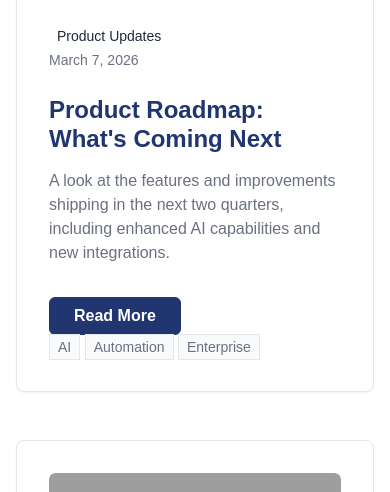
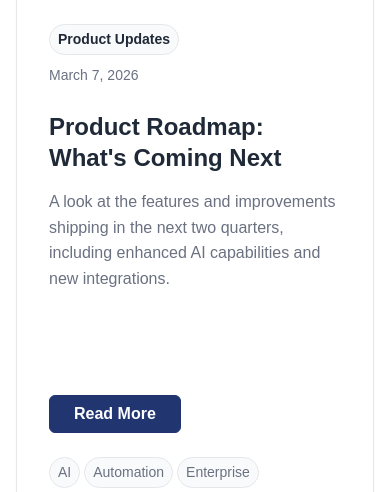
Before and after one commit to MansiChavda87/beyondcode, a Django app: page /blog/ in a window 390 px wide. Shown: the part 1200-1692 px from the top of the page. Run offline with Django 5.2, Linux system fonts and the light colour scheme; data comes from the database, SQL or seed files in the repository; grey boxes are pictures that could not be loaded.

Commit message:
Blog List Page design is done.

```diff
--- a/beyondcode_project/marketing/templates/marketing/blog/list.html
+++ b/beyondcode_project/marketing/templates/marketing/blog/list.html
@@ -45,8 +45,10 @@
         <section class="blog-posts">
             <div class="container section-padding bg-background">
                 {% if page_obj %}
+                    <div class="row blog-grid">
                         {% for post in page_obj %}
-                        <article class="post-card feature-card">
+                            <div class="col-lg-4 col-md-6 col-sm-12">
+                                <article class="post-card feature-card h-100">
                                     <div class="post-image">
                                         {% if post.featured_image %}
                                             <img src="{{ post.featured_image }}" alt="{{ post.title }}" class="card-img-top">
@@ -99,32 +101,34 @@
                                         </div>
                                     </div>
                                 </article>
+                            </div>
                         {% endfor %}
+                    </div>
 
                     <!-- Pagination -->
                     {% if page_obj.has_other_pages %}
-                        <div class="pagination">
+                        <div class="pagination mt-5">
                             <div class="container">
-                                <nav aria-label="Blog pagination" class="pagination-nav">
+                                <nav aria-label="Blog pagination" class="pagination-nav d-flex justify-content-center">
                                     {% if page_obj.has_previous %}
-                                        <a href="?page=1" class="pagination-link" aria-label="First page">&laquo; First</a>
-                                        <a href="?page={{ page_obj.previous_page_number }}" class="pagination-link" aria-label="Previous page">Previous</a>
+                                        <a href="?page=1" class="pagination-link btn btn-outline-primary me-2" aria-label="First page">&laquo; First</a>
+                                        <a href="?page={{ page_obj.previous_page_number }}" class="pagination-link btn btn-outline-primary me-2" aria-label="Previous page">Previous</a>
                                     {% endif %}
 
-                                    <span class="pagination-info">
+                                    <span class="pagination-info btn btn-light me-2">
                                         Page {{ page_obj.number }} of {{ page_obj.paginator.num_pages }}
                                     </span>
 
                                     {% if page_obj.has_next %}
-                                        <a href="?page={{ page_obj.next_page_number }}" class="pagination-link" aria-label="Next page">Next</a>
-                                        <a href="?page={{ page_obj.paginator.num_pages }}" class="pagination-link" aria-label="Last page">Last &raquo;</a>
+                                        <a href="?page={{ page_obj.next_page_number }}" class="pagination-link btn btn-outline-primary me-2" aria-label="Next page">Next</a>
+                                        <a href="?page={{ page_obj.paginator.num_pages }}" class="pagination-link btn btn-outline-primary" aria-label="Last page">Last &raquo;</a>
                                     {% endif %}
                                 </nav>
                             </div>
                         </div>
                     {% endif %}
                 {% else %}
-                    <div class="no-posts">
+                    <div class="no-posts text-center">
                         <h2 class="no-posts-title">No posts yet</h2>
                         <p class="no-posts-text">Check back soon for our latest insights and updates.</p>
                         <a href="{% url 'marketing:home' %}" class="btn btn-primary">Back to Home</a>
--- a/beyondcode_project/static/marketing/css/main.css
+++ b/beyondcode_project/static/marketing/css/main.css
@@ -985,23 +985,24 @@ img {
     color: var(--color-text-muted);
 }
 
-/* Blog Grid - Enhanced for 2-column layout */
+/* Blog Grid - Bootstrap Grid Support */
 .blog-grid {
-    display: grid;
-    grid-template-columns: repeat(1, 1fr);
-    gap: var(--spacing-2xl);
+    display: flex;
+    flex-wrap: wrap;
+    gap: 0;
+    margin: 0 -15px; /* Counteract Bootstrap's negative margin */
 }
 
 .blog-grid .post-card {
     background-color: var(--color-bg);
     border: 1px solid var(--color-border);
     border-radius: var(--radius-lg);
-    padding: var(--spacing-xl);
     transition: all 0.3s ease;
     box-shadow: var(--shadow-sm);
     height: 100%;
     display: flex;
     flex-direction: column;
+    margin-bottom: 0;
 }
 
 .blog-grid .post-card:hover {
@@ -1079,14 +1080,17 @@ img {
 .blog-grid .post-actions {
     margin-top: auto;
     display: flex;
-    justify-content: space-between;
+    justify-content: flex-start;
     align-items: center;
+    gap: var(--spacing-lg);
+    flex-wrap: wrap;
 }
 
 .blog-grid .post-tags {
     display: flex;
     gap: var(--spacing-xs);
     flex-wrap: wrap;
+    align-items: center;
 }
 
 .blog-grid .tag-badge {
@@ -1118,24 +1122,22 @@ img {
     object-fit: cover;
 }
 
-/* Enhanced responsive behavior for 2-column layout */
-@media (min-width: 768px) {
+/* Responsive behavior for Bootstrap grid columns */
+@media (min-width: 576px) {
     .blog-grid {
-        grid-template-columns: repeat(2, 1fr);
-    }
-
-    .post-card {
-        min-height: 400px;
+        gap: 0;
     }
 }
 
-@media (min-width: 1024px) {
+@media (min-width: 768px) {
     .blog-grid {
-        grid-template-columns: repeat(2, 1fr);
+        gap: 0;
     }
+}
 
-    .post-card {
-        min-height: 450px;
+@media (min-width: 992px) {
+    .blog-grid {
+        gap: 0;
     }
 }
 
@@ -1144,6 +1146,9 @@ img {
     border: 1px solid var(--color-border);
     background: white;
     margin-bottom: var(--spacing-2xl);
+    height: 100%;
+    display: flex;
+    flex-direction: column;
 }
 
 .blog-list .post-image {
@@ -1165,6 +1170,9 @@ img {
 
 .blog-list .post-content {
     padding: 0;
+    flex-grow: 1;
+    display: flex;
+    flex-direction: column;
 }
 
 .blog-list .post-card h2.post-title {
@@ -1175,6 +1183,7 @@ img {
 .blog-list .post-excerpt {
     font-size: var(--font-size-base);
     margin-bottom: var(--spacing-xl);
+    flex-grow: 1;
 }
 
 .blog-list .post-meta {
@@ -1189,6 +1198,16 @@ img {
 .blog-list .post-date {
     font-size: var(--font-size-sm);
     color: var(--color-text-muted);
+}
+
+.blog-list .post-actions {
+    margin-top: auto;
+    display: flex;
+    justify-content: flex-start;
+    align-items: center;
+    gap: var(--spacing-lg);
+    flex-wrap: wrap;
+    margin-top: var(--spacing-lg);
 }
 
 .blog-list .btn-primary {
@@ -1211,6 +1230,36 @@ img {
     background-color: var(--color-bg-alt);
     color: var(--color-text-muted);
     border: 1px solid var(--color-border);
+}
+
+/* Bootstrap column support for blog grid */
+.blog-grid .col-lg-4,
+.blog-grid .col-md-6,
+.blog-grid .col-sm-12 {
+    padding-left: 15px;
+    padding-right: 15px;
+}
+
+/* Ensure proper spacing for Bootstrap columns */
+@media (min-width: 576px) {
+    .blog-grid .col-sm-12 {
+        padding-left: 15px;
+        padding-right: 15px;
+    }
+}
+
+@media (min-width: 768px) {
+    .blog-grid .col-md-6 {
+        padding-left: 15px;
+        padding-right: 15px;
+    }
+}
+
+@media (min-width: 992px) {
+    .blog-grid .col-lg-4 {
+        padding-left: 15px;
+        padding-right: 15px;
+    }
 }
 
 /* Contact Form Block */
```
Lines whose indentation alone changed are shown as unchanged.
